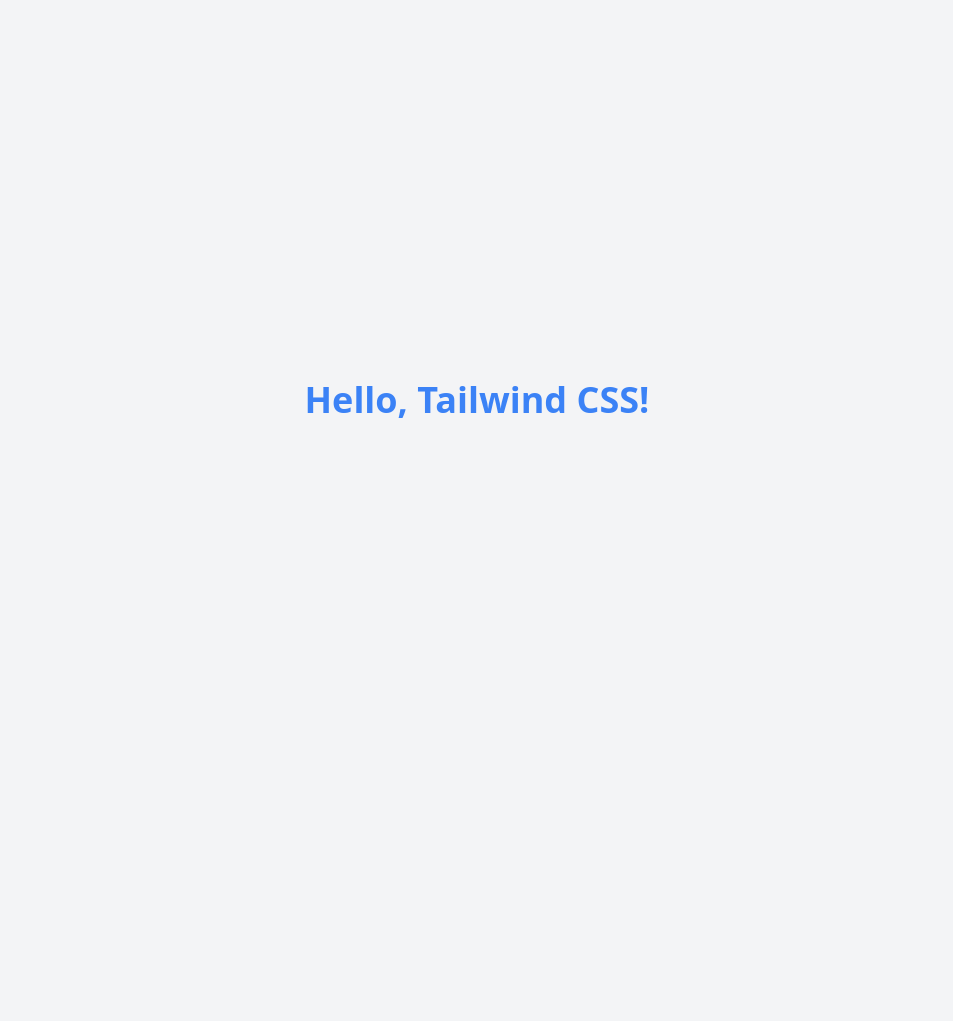
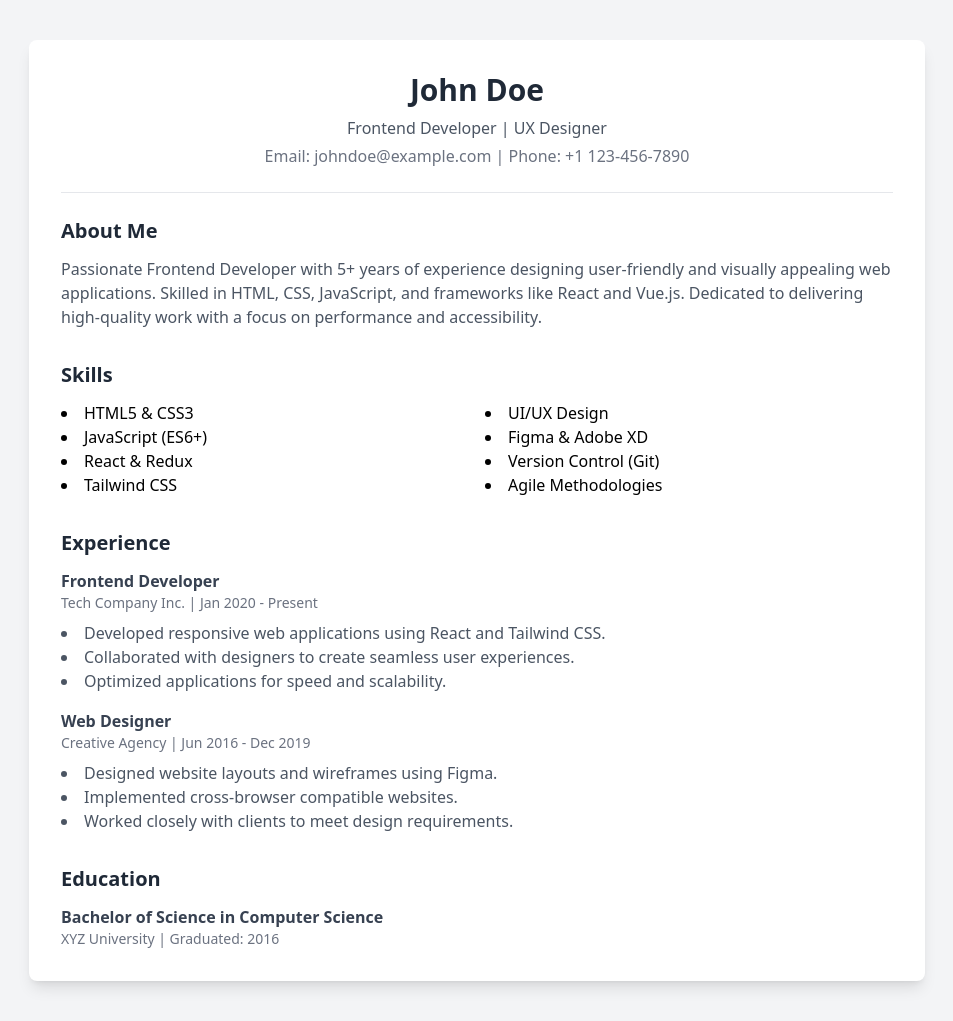
Before and after one commit to PhUBADINh/phubadinh.github.io, a website: page index.html in a window 1280 px wide. Shown: the whole page, without its empty margins (163-1116 px from the left). Before the commit the page ends 800 px from the top, so only its background shows below. Drawn offline with nearby package versions, Linux system fonts and the light colour scheme; files that its build step writes are made by us from their sources.

Commit message:
Update index.html

```diff
--- a/index.html
+++ b/index.html
@@ -3,10 +3,80 @@
 <head>
   <meta charset="UTF-8">
   <meta name="viewport" content="width=device-width, initial-scale=1.0">
-  <title>Tailwind with GitHub Pages</title>
-  <link href="dist/styles.css" rel="stylesheet">
+  <title>Resume</title>
+  <script src="https://cdn.tailwindcss.com"></script>
 </head>
-<body class="flex items-center justify-center h-screen bg-gray-100">
-  <h1 class="text-4xl font-bold text-blue-500">Hello, Tailwind CSS!</h1>
+<body class="bg-gray-100 py-10">
+  <div class="max-w-4xl mx-auto bg-white shadow-lg rounded-lg p-8">
+    <!-- Header -->
+    <header class="text-center border-b pb-6 mb-6">
+      <h1 class="text-3xl font-bold text-gray-800">John Doe</h1>
+      <p class="text-gray-600 mt-2">Frontend Developer | UX Designer</p>
+      <p class="text-gray-500 mt-1">
+        Email: johndoe@example.com | Phone: +1 123-456-7890
+      </p>
+    </header>
+
+    <!-- About -->
+    <section class="mb-8">
+      <h2 class="text-xl font-semibold text-gray-800 mb-3">About Me</h2>
+      <p class="text-gray-600">
+        Passionate Frontend Developer with 5+ years of experience designing user-friendly and visually appealing web applications. Skilled in HTML, CSS, JavaScript, and frameworks like React and Vue.js. Dedicated to delivering high-quality work with a focus on performance and accessibility.
+      </p>
+    </section>
+
+    <!-- Skills -->
+    <section class="mb-8">
+      <h2 class="text-xl font-semibold text-gray-800 mb-3">Skills</h2>
+      <div class="grid grid-cols-2 gap-4">
+        <ul class="list-disc list-inside">
+          <li>HTML5 & CSS3</li>
+          <li>JavaScript (ES6+)</li>
+          <li>React & Redux</li>
+          <li>Tailwind CSS</li>
+        </ul>
+        <ul class="list-disc list-inside">
+          <li>UI/UX Design</li>
+          <li>Figma & Adobe XD</li>
+          <li>Version Control (Git)</li>
+          <li>Agile Methodologies</li>
+        </ul>
+      </div>
+    </section>
+
+    <!-- Experience -->
+    <section class="mb-8">
+      <h2 class="text-xl font-semibold text-gray-800 mb-3">Experience</h2>
+      <div class="space-y-4">
+        <div>
+          <h3 class="font-semibold text-gray-700">Frontend Developer</h3>
+          <p class="text-gray-500 text-sm">Tech Company Inc. | Jan 2020 - Present</p>
+          <ul class="list-disc list-inside mt-2 text-gray-600">
+            <li>Developed responsive web applications using React and Tailwind CSS.</li>
+            <li>Collaborated with designers to create seamless user experiences.</li>
+            <li>Optimized applications for speed and scalability.</li>
+          </ul>
+        </div>
+        <div>
+          <h3 class="font-semibold text-gray-700">Web Designer</h3>
+          <p class="text-gray-500 text-sm">Creative Agency | Jun 2016 - Dec 2019</p>
+          <ul class="list-disc list-inside mt-2 text-gray-600">
+            <li>Designed website layouts and wireframes using Figma.</li>
+            <li>Implemented cross-browser compatible websites.</li>
+            <li>Worked closely with clients to meet design requirements.</li>
+          </ul>
+        </div>
+      </div>
+    </section>
+
+    <!-- Education -->
+    <section>
+      <h2 class="text-xl font-semibold text-gray-800 mb-3">Education</h2>
+      <div>
+        <h3 class="font-semibold text-gray-700">Bachelor of Science in Computer Science</h3>
+        <p class="text-gray-500 text-sm">XYZ University | Graduated: 2016</p>
+      </div>
+    </section>
+  </div>
 </body>
 </html>
```
